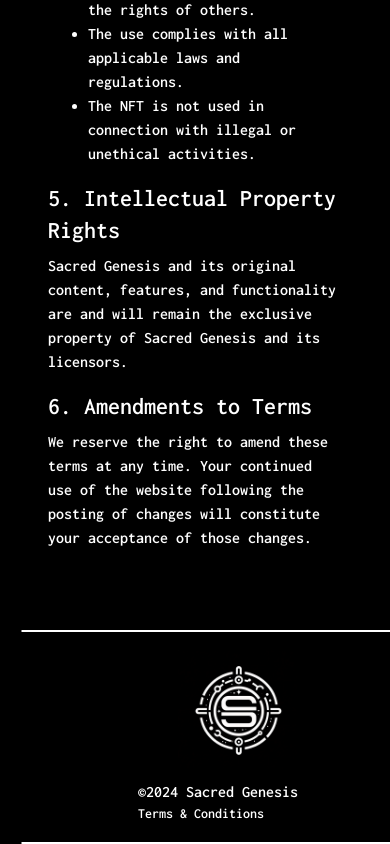
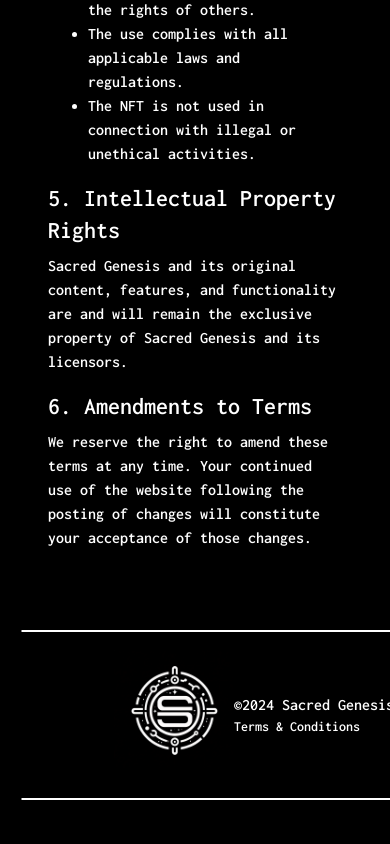
Before and after one commit to Nivix047/sacred_genesis_web, a React (Create React App) app: page /terms in a window 390 px wide. Shown: the part 2101-2945 px from the top of the page. After the commit the page ends 2901 px from the top, so only its background shows below. Built offline with nearby package versions, Linux system fonts and the light colour scheme.

Commit message:
Updated footer for media responsiveness

```diff
--- a/src/components/Footer/index.js
+++ b/src/components/Footer/index.js
@@ -45,7 +45,7 @@ const Footer = () => {
         alignItems="center"
         direction="row" // Change to row direction
         justifyContent="flex-end" // Allign items to the right
-        sx={{ paddingRight: "7rem" }} // Padding to prevent content from touching the right edge
+        sx={{ paddingRight: { xs: "1rem", sm: "3rem", md: "7rem" } }} // Padding to prevent content from touching the right edge
       >
         {/* Logo Box Grid Item */}
         <Grid item>
```
